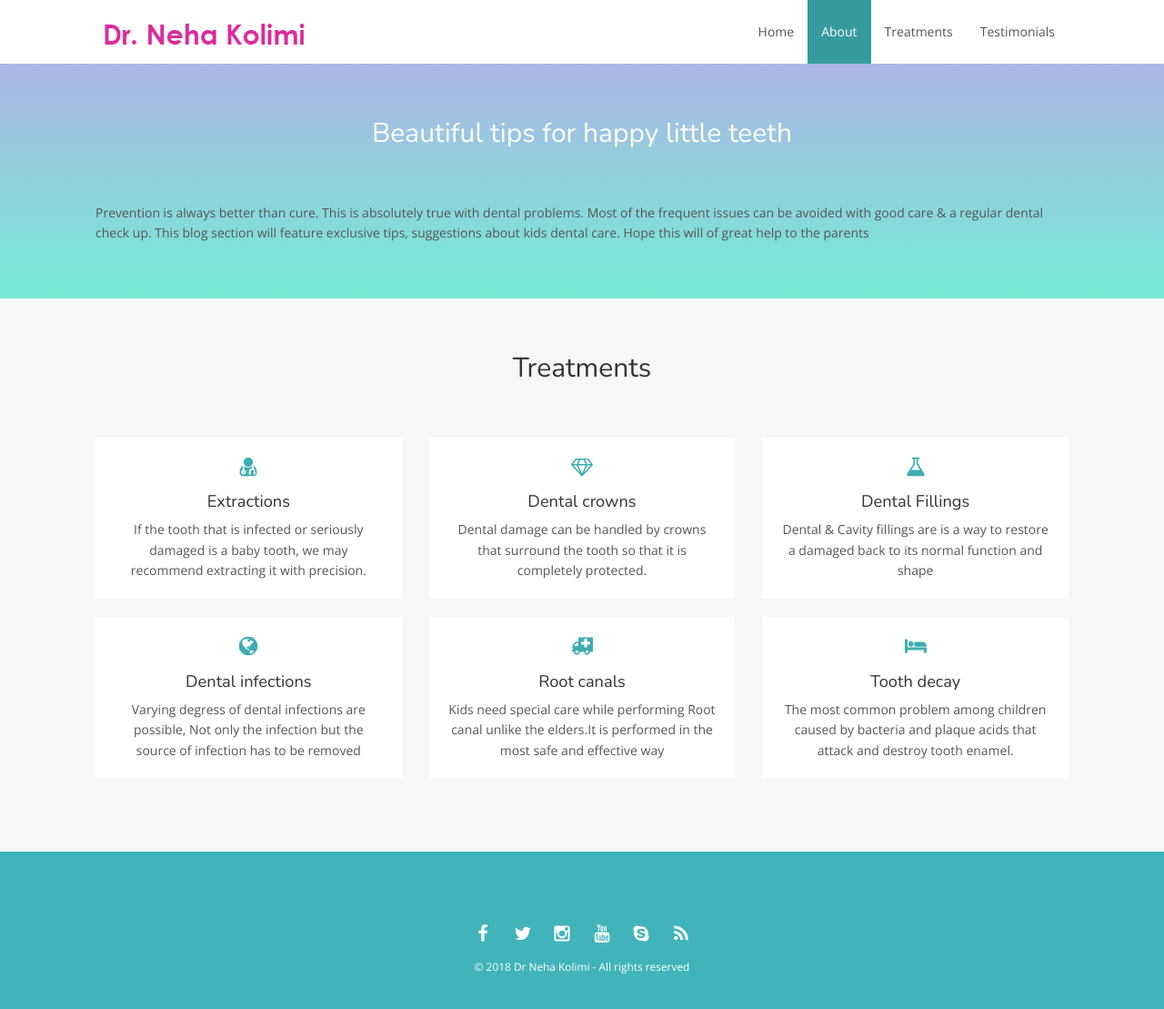
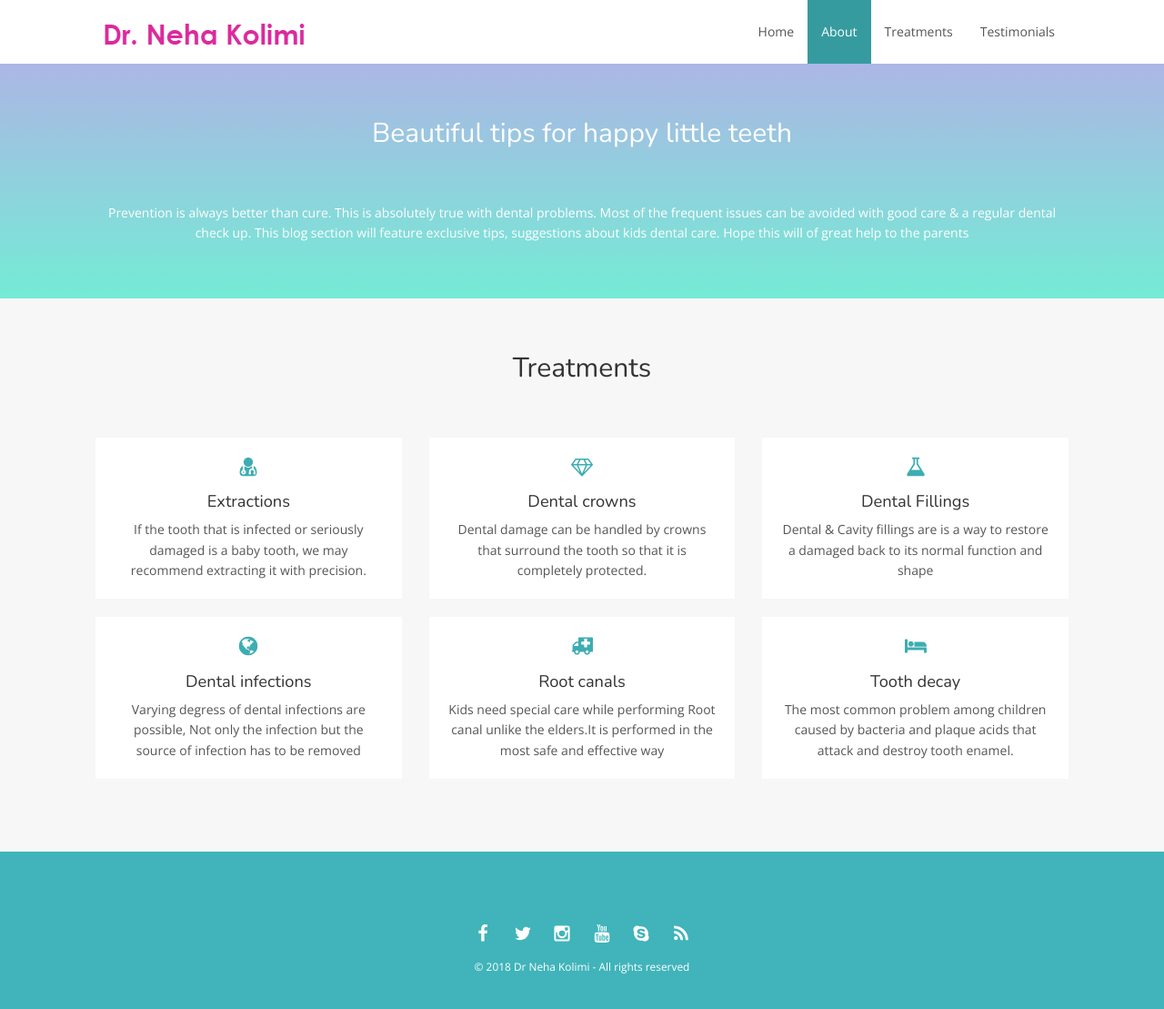
Before and after one commit to nehakolimi/nehakolimi.github.io, a Jekyll site: the page built from blog.html, in a window 1280 px wide and 1132 px high. Shown: the top 1109 px of the window at 91% size. Built offline with Jekyll 4.4.1, drawn with Linux system fonts in a browser that asks for light colours; nearby versions of some CDN libraries.

Commit message:
Update blog description

```diff
--- a/blog.html
+++ b/blog.html
@@ -6,7 +6,7 @@ layout: bloglayout
 <div id="about" class="about">
     <div class="container-fluid">
         <h2 class="blog-title">Beautiful tips for happy little teeth</h2>
-                <p class="description">Prevention is always better than cure. This is absolutely true with dental problems. Most of the frequent issues can be avoided with good care & a regular dental check up. This blog section will feature exclusive tips, suggestions about kids dental care. Hope this will of great help to the parents</p>
+                <p class="blog-description">Prevention is always better than cure. This is absolutely true with dental problems. Most of the frequent issues can be avoided with good care & a regular dental check up. This blog section will feature exclusive tips, suggestions about kids dental care. Hope this will of great help to the parents</p>
             </div>
         </div>
     </div>
```
